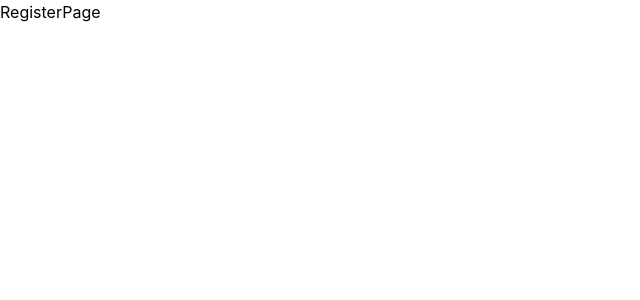
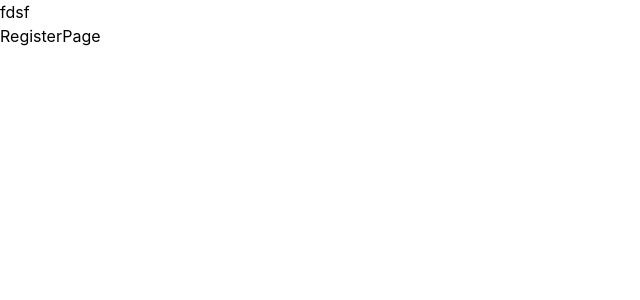
Before and after one commit to ogonekmateusz/simple-messsenger-app, a React (Vite) app: page /register in a window 1280 px wide. Shown: the top 300 px of the page, without its empty margins (0-640 px from the left). Built offline with nearby package versions, Linux system fonts and the light colour scheme.

Commit message:
feat: implement FormLayout component and update routing structure in AppRoutes

```diff
--- /dev/null
+++ b/src/layouts/FormLayout.jsx
@@ -0,0 +1,11 @@
+import React from "react";
+import { Outlet } from "react-router-dom";
+
+export default function FormLayout() {
+  return (
+    <div>
+        fdsf
+      <Outlet />
+    </div>
+  );
+}
--- a/src/routes/AppRoutes.jsx
+++ b/src/routes/AppRoutes.jsx
@@ -4,14 +4,17 @@ import MainPage from "../pages/MainPage";
 import AppPage from "../pages/AppPage";
 import LoginPage from "../pages/LoginPage";
 import RegisterPage from "../pages/RegisterPage";
+import FormLayout from "../layouts/FormLayout";
 
 export default function AppRoutes() {
   return (
     <Routes>
-      <Route index path="/" element={<MainPage />} />
+      <Route path="/" element={<MainPage />} />
       <Route path="/chat" element={<AppPage />} />
-      <Route path="/login" element={<LoginPage />} />
-      <Route path="/register" element={<RegisterPage />} />
+      <Route element={<FormLayout />}>
+        <Route path="/login" element={<LoginPage />} />
+        <Route path="/register" element={<RegisterPage />} />
+      </Route>
       <Route path="*" element={<div>404 Not Found</div>} />
     </Routes>
   );
```
